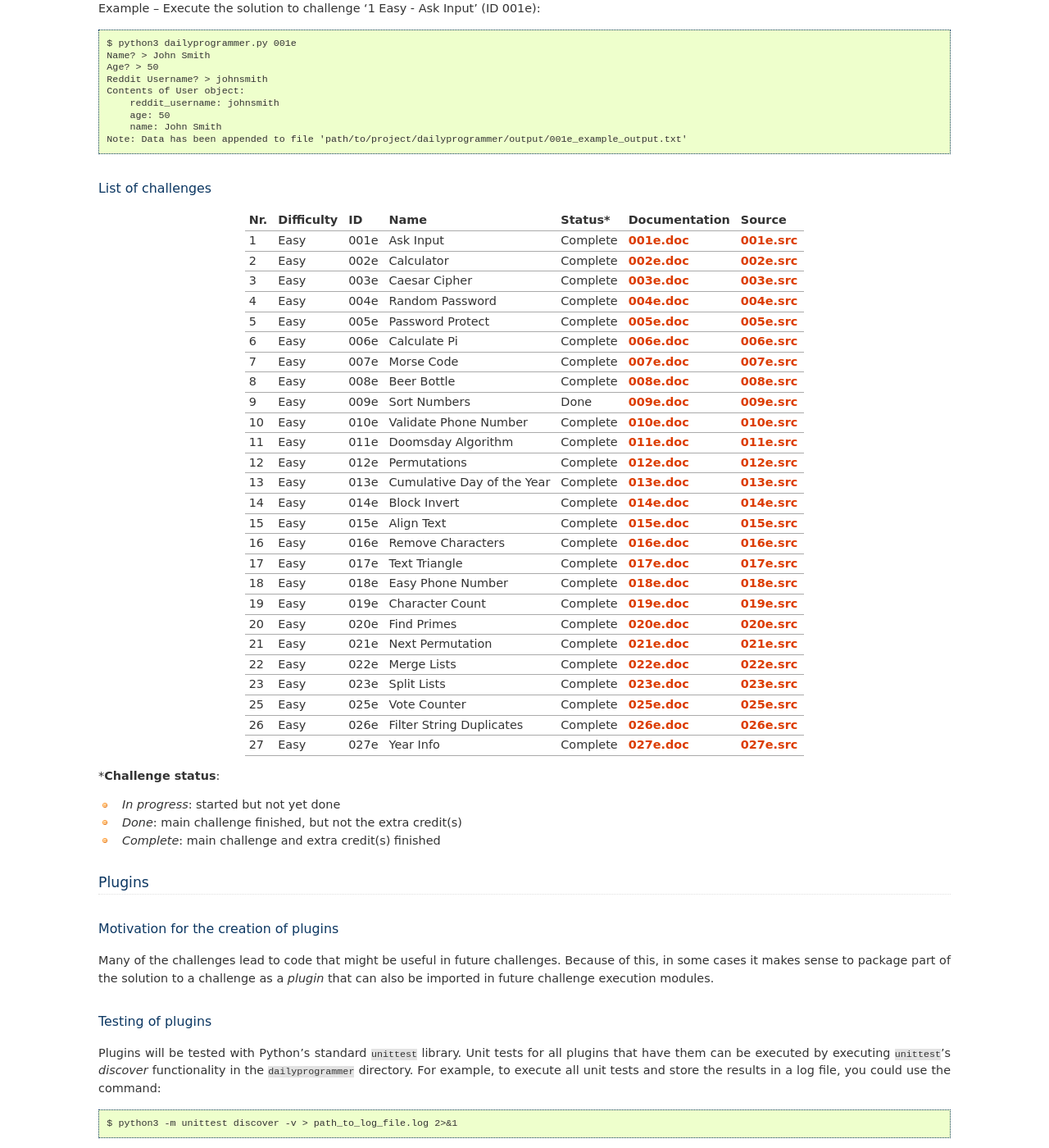
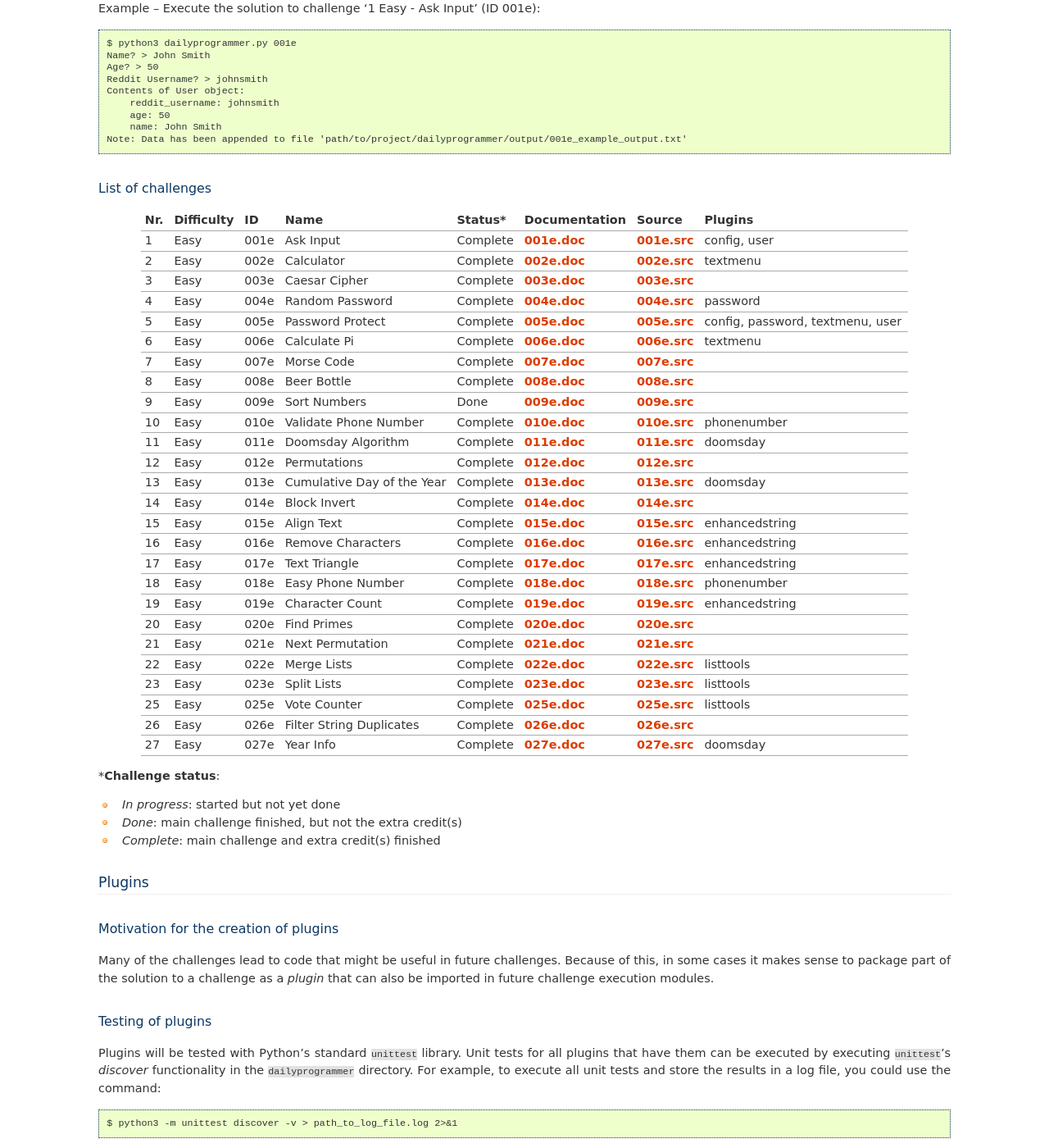
Before and after one commit to UltimateTimmeh/r-daily-programmer, a Sphinx documentation site: the page built from docs/index.rst, in a window 1280 px wide and 1400 px high, scrolled down 853 px. Shown: the whole window at 82% size. Built offline with Sphinx 7.4.7, drawn with Linux system fonts in a browser that asks for light colours; pages that are not in the unit, such as notebooks, are missing from menus.

Commit message:
Added 'Plugins' column to challenge list on main page of documentation
The 'Plugins' column lists which plugins were used in each challenge. This
makes it easier to trace which challenge solutions could be affected by
a change to a plugin.

```diff
--- a/docs/index.rst
+++ b/docs/index.rst
@@ -121,61 +121,61 @@ List of challenges
 .. _027e.doc: _apidoc/challenges.027e.html
 .. _027e.src: http://www.github.com/UltimateTimmeh/r-daily-programmer/blob/master/dailyprogrammer/challenges/027e.py
 
-+-----+------------+------+----------------------------+-------------+---------------+-----------+
-| Nr. | Difficulty | ID   | Name                       | Status*     | Documentation | Source    |
-+=====+============+======+============================+=============+===============+===========+
-| 1   | Easy       | 001e | Ask Input                  | Complete    | 001e.doc_     | 001e.src_ |
-+-----+------------+------+----------------------------+-------------+---------------+-----------+
-| 2   | Easy       | 002e | Calculator                 | Complete    | 002e.doc_     | 002e.src_ |
-+-----+------------+------+----------------------------+-------------+---------------+-----------+
-| 3   | Easy       | 003e | Caesar Cipher              | Complete    | 003e.doc_     | 003e.src_ |
-+-----+------------+------+----------------------------+-------------+---------------+-----------+
-| 4   | Easy       | 004e | Random Password            | Complete    | 004e.doc_     | 004e.src_ |
-+-----+------------+------+----------------------------+-------------+---------------+-----------+
-| 5   | Easy       | 005e | Password Protect           | Complete    | 005e.doc_     | 005e.src_ |
-+-----+------------+------+----------------------------+-------------+---------------+-----------+
-| 6   | Easy       | 006e | Calculate Pi               | Complete    | 006e.doc_     | 006e.src_ |
-+-----+------------+------+----------------------------+-------------+---------------+-----------+
-| 7   | Easy       | 007e | Morse Code                 | Complete    | 007e.doc_     | 007e.src_ |
-+-----+------------+------+----------------------------+-------------+---------------+-----------+
-| 8   | Easy       | 008e | Beer Bottle                | Complete    | 008e.doc_     | 008e.src_ |
-+-----+------------+------+----------------------------+-------------+---------------+-----------+
-| 9   | Easy       | 009e | Sort Numbers               | Done        | 009e.doc_     | 009e.src_ |
-+-----+------------+------+----------------------------+-------------+---------------+-----------+
-| 10  | Easy       | 010e | Validate Phone Number      | Complete    | 010e.doc_     | 010e.src_ |
-+-----+------------+------+----------------------------+-------------+---------------+-----------+
-| 11  | Easy       | 011e | Doomsday Algorithm         | Complete    | 011e.doc_     | 011e.src_ |
-+-----+------------+------+----------------------------+-------------+---------------+-----------+
-| 12  | Easy       | 012e | Permutations               | Complete    | 012e.doc_     | 012e.src_ |
-+-----+------------+------+----------------------------+-------------+---------------+-----------+
-| 13  | Easy       | 013e | Cumulative Day of the Year | Complete    | 013e.doc_     | 013e.src_ |
-+-----+------------+------+----------------------------+-------------+---------------+-----------+
-| 14  | Easy       | 014e | Block Invert               | Complete    | 014e.doc_     | 014e.src_ |
-+-----+------------+------+----------------------------+-------------+---------------+-----------+
-| 15  | Easy       | 015e | Align Text                 | Complete    | 015e.doc_     | 015e.src_ |
-+-----+------------+------+----------------------------+-------------+---------------+-----------+
-| 16  | Easy       | 016e | Remove Characters          | Complete    | 016e.doc_     | 016e.src_ |
-+-----+------------+------+----------------------------+-------------+---------------+-----------+
-| 17  | Easy       | 017e | Text Triangle              | Complete    | 017e.doc_     | 017e.src_ |
-+-----+------------+------+----------------------------+-------------+---------------+-----------+
-| 18  | Easy       | 018e | Easy Phone Number          | Complete    | 018e.doc_     | 018e.src_ |
-+-----+------------+------+----------------------------+-------------+---------------+-----------+
-| 19  | Easy       | 019e | Character Count            | Complete    | 019e.doc_     | 019e.src_ |
-+-----+------------+------+----------------------------+-------------+---------------+-----------+
-| 20  | Easy       | 020e | Find Primes                | Complete    | 020e.doc_     | 020e.src_ |
-+-----+------------+------+----------------------------+-------------+---------------+-----------+
-| 21  | Easy       | 021e | Next Permutation           | Complete    | 021e.doc_     | 021e.src_ |
-+-----+------------+------+----------------------------+-------------+---------------+-----------+
-| 22  | Easy       | 022e | Merge Lists                | Complete    | 022e.doc_     | 022e.src_ |
-+-----+------------+------+----------------------------+-------------+---------------+-----------+
-| 23  | Easy       | 023e | Split Lists                | Complete    | 023e.doc_     | 023e.src_ |
-+-----+------------+------+----------------------------+-------------+---------------+-----------+
-| 25  | Easy       | 025e | Vote Counter               | Complete    | 025e.doc_     | 025e.src_ |
-+-----+------------+------+----------------------------+-------------+---------------+-----------+
-| 26  | Easy       | 026e | Filter String Duplicates   | Complete    | 026e.doc_     | 026e.src_ |
-+-----+------------+------+----------------------------+-------------+---------------+-----------+
-| 27  | Easy       | 027e | Year Info                  | Complete    | 027e.doc_     | 027e.src_ |
-+-----+------------+------+----------------------------+-------------+---------------+-----------+
++-----+------------+------+----------------------------+-------------+---------------+-----------+----------------------------------+
+| Nr. | Difficulty | ID   | Name                       | Status*     | Documentation | Source    | Plugins                          |
++=====+============+======+============================+=============+===============+===========+==================================+
+| 1   | Easy       | 001e | Ask Input                  | Complete    | 001e.doc_     | 001e.src_ | config, user                     |
++-----+------------+------+----------------------------+-------------+---------------+-----------+----------------------------------+
+| 2   | Easy       | 002e | Calculator                 | Complete    | 002e.doc_     | 002e.src_ | textmenu                         |
++-----+------------+------+----------------------------+-------------+---------------+-----------+----------------------------------+
+| 3   | Easy       | 003e | Caesar Cipher              | Complete    | 003e.doc_     | 003e.src_ |                                  |
++-----+------------+------+----------------------------+-------------+---------------+-----------+----------------------------------+
+| 4   | Easy       | 004e | Random Password            | Complete    | 004e.doc_     | 004e.src_ | password                         |
++-----+------------+------+----------------------------+-------------+---------------+-----------+----------------------------------+
+| 5   | Easy       | 005e | Password Protect           | Complete    | 005e.doc_     | 005e.src_ | config, password, textmenu, user |
++-----+------------+------+----------------------------+-------------+---------------+-----------+----------------------------------+
+| 6   | Easy       | 006e | Calculate Pi               | Complete    | 006e.doc_     | 006e.src_ | textmenu                         |
++-----+------------+------+----------------------------+-------------+---------------+-----------+----------------------------------+
+| 7   | Easy       | 007e | Morse Code                 | Complete    | 007e.doc_     | 007e.src_ |                                  |
++-----+------------+------+----------------------------+-------------+---------------+-----------+----------------------------------+
+| 8   | Easy       | 008e | Beer Bottle                | Complete    | 008e.doc_     | 008e.src_ |                                  |
++-----+------------+------+----------------------------+-------------+---------------+-----------+----------------------------------+
+| 9   | Easy       | 009e | Sort Numbers               | Done        | 009e.doc_     | 009e.src_ |                                  |
++-----+------------+------+----------------------------+-------------+---------------+-----------+----------------------------------+
+| 10  | Easy       | 010e | Validate Phone Number      | Complete    | 010e.doc_     | 010e.src_ | phonenumber                      |
++-----+------------+------+----------------------------+-------------+---------------+-----------+----------------------------------+
+| 11  | Easy       | 011e | Doomsday Algorithm         | Complete    | 011e.doc_     | 011e.src_ | doomsday                         |
++-----+------------+------+----------------------------+-------------+---------------+-----------+----------------------------------+
+| 12  | Easy       | 012e | Permutations               | Complete    | 012e.doc_     | 012e.src_ |                                  |
++-----+------------+------+----------------------------+-------------+---------------+-----------+----------------------------------+
+| 13  | Easy       | 013e | Cumulative Day of the Year | Complete    | 013e.doc_     | 013e.src_ | doomsday                         |
++-----+------------+------+----------------------------+-------------+---------------+-----------+----------------------------------+
+| 14  | Easy       | 014e | Block Invert               | Complete    | 014e.doc_     | 014e.src_ |                                  |
++-----+------------+------+----------------------------+-------------+---------------+-----------+----------------------------------+
+| 15  | Easy       | 015e | Align Text                 | Complete    | 015e.doc_     | 015e.src_ | enhancedstring                   |
++-----+------------+------+----------------------------+-------------+---------------+-----------+----------------------------------+
+| 16  | Easy       | 016e | Remove Characters          | Complete    | 016e.doc_     | 016e.src_ | enhancedstring                   |
++-----+------------+------+----------------------------+-------------+---------------+-----------+----------------------------------+
+| 17  | Easy       | 017e | Text Triangle              | Complete    | 017e.doc_     | 017e.src_ | enhancedstring                   |
++-----+------------+------+----------------------------+-------------+---------------+-----------+----------------------------------+
+| 18  | Easy       | 018e | Easy Phone Number          | Complete    | 018e.doc_     | 018e.src_ | phonenumber                      |
++-----+------------+------+----------------------------+-------------+---------------+-----------+----------------------------------+
+| 19  | Easy       | 019e | Character Count            | Complete    | 019e.doc_     | 019e.src_ | enhancedstring                   |
++-----+------------+------+----------------------------+-------------+---------------+-----------+----------------------------------+
+| 20  | Easy       | 020e | Find Primes                | Complete    | 020e.doc_     | 020e.src_ |                                  |
++-----+------------+------+----------------------------+-------------+---------------+-----------+----------------------------------+
+| 21  | Easy       | 021e | Next Permutation           | Complete    | 021e.doc_     | 021e.src_ |                                  |
++-----+------------+------+----------------------------+-------------+---------------+-----------+----------------------------------+
+| 22  | Easy       | 022e | Merge Lists                | Complete    | 022e.doc_     | 022e.src_ | listtools                        |
++-----+------------+------+----------------------------+-------------+---------------+-----------+----------------------------------+
+| 23  | Easy       | 023e | Split Lists                | Complete    | 023e.doc_     | 023e.src_ | listtools                        |
++-----+------------+------+----------------------------+-------------+---------------+-----------+----------------------------------+
+| 25  | Easy       | 025e | Vote Counter               | Complete    | 025e.doc_     | 025e.src_ | listtools                        |
++-----+------------+------+----------------------------+-------------+---------------+-----------+----------------------------------+
+| 26  | Easy       | 026e | Filter String Duplicates   | Complete    | 026e.doc_     | 026e.src_ |                                  |
++-----+------------+------+----------------------------+-------------+---------------+-----------+----------------------------------+
+| 27  | Easy       | 027e | Year Info                  | Complete    | 027e.doc_     | 027e.src_ | doomsday                         |
++-----+------------+------+----------------------------+-------------+---------------+-----------+----------------------------------+
 
 \*\ **Challenge status**:
 
```
